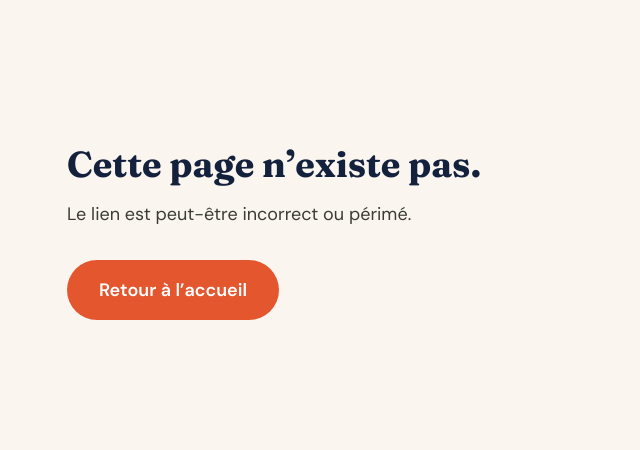
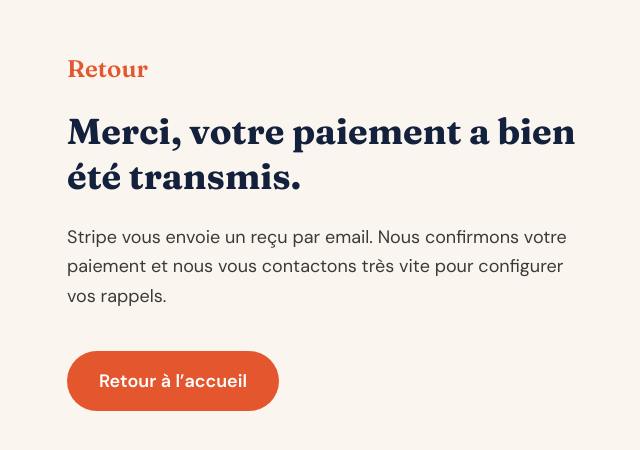
Before and after one commit to zoelba-alt/retour, a Next.js app: page /merci in a window 1280 px wide. Before the commit this address had no page. Shown: the part 168-618 px from the top of the page, without its empty margins (309-949 px from the left). Built offline with nearby package versions, Linux system fonts and the light colour scheme.

Commit message:
Create page.tsx

```diff
--- /dev/null
+++ b/app/merci/page.tsx
@@ -0,0 +1,24 @@
+import Link from "next/link";
+
+export default function Merci() {
+  return (
+    <main className="mx-auto flex min-h-screen max-w-xl flex-col justify-center px-6 py-16">
+      <p className="mb-6 font-titre text-2xl font-semibold text-brique">
+        Retour
+      </p>
+      <h1 className="font-titre text-4xl font-bold leading-tight text-nuit">
+        Merci, votre paiement a bien été transmis.
+      </h1>
+      <p className="mt-6 text-lg leading-relaxed">
+        Stripe vous envoie un reçu par email. Nous confirmons votre paiement et
+        nous vous contactons très vite pour configurer vos rappels.
+      </p>
+      <Link
+        href="/"
+        className="mt-10 inline-block w-fit rounded-full bg-brique px-8 py-4 text-lg font-semibold text-white"
+      >
+        Retour à l’accueil
+      </Link>
+    </main>
+  );
+}
```
